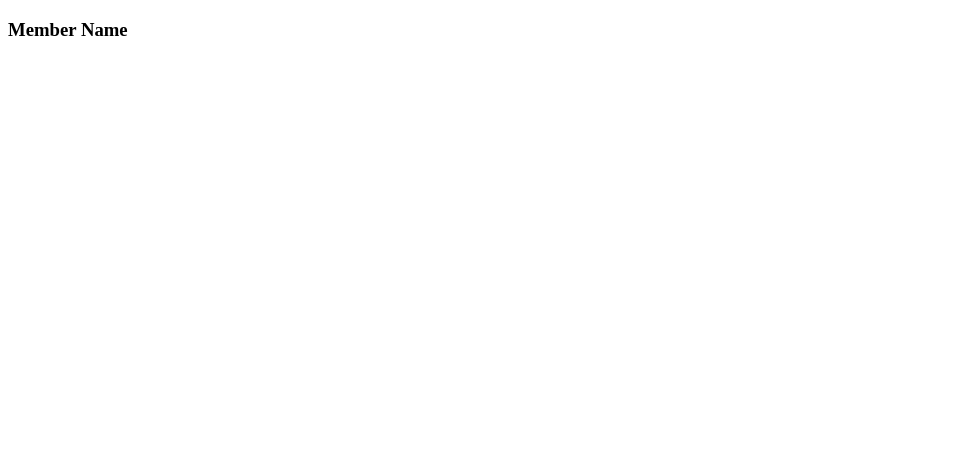
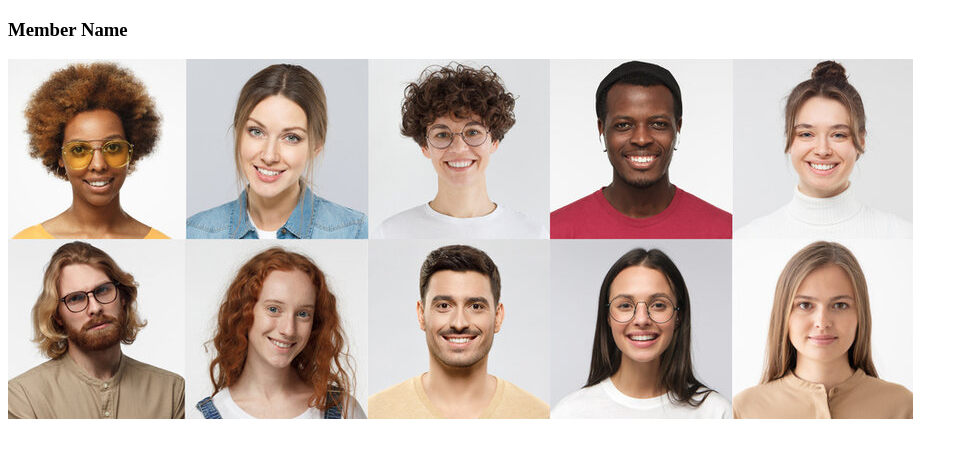
Before and after one commit to GWC-Gann/GWC-Gann.github.io, a plain HTML site: page about.html in a window 1280 px wide. Shown: the whole page, without its empty margins (0-968 px from the left). Drawn offline with Linux system fonts and the light colour scheme.

Commit message:
Update about.html

```diff
--- a/about.html
+++ b/about.html
@@ -5,9 +5,9 @@
   </head>
 
   <body>
-    <div class "member">
+    <div class="member">
         <h3> Member Name</h3>
-      <img src="">
+      <img src="stockProfileImage.jpg">
     </div>
 
   </body>
```
